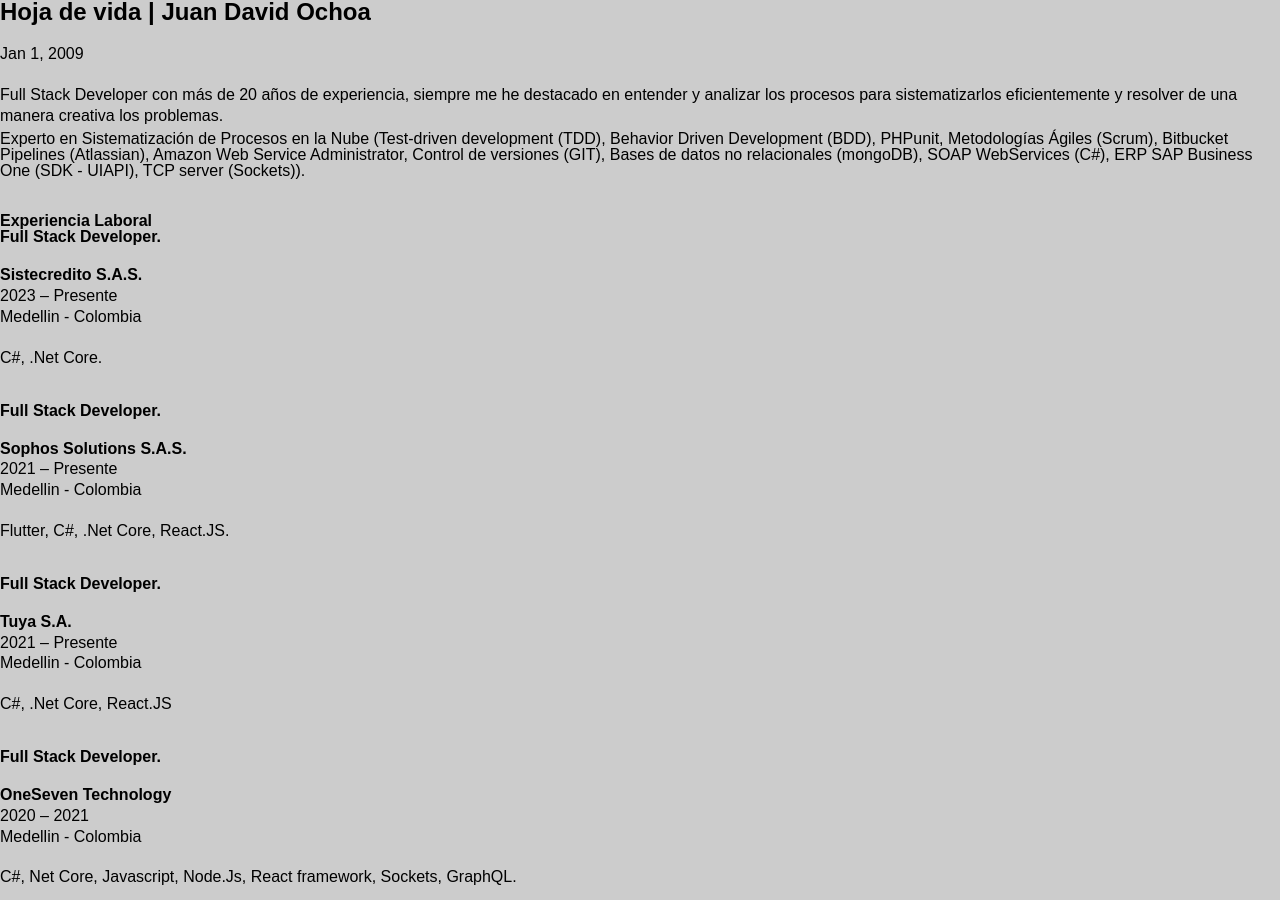
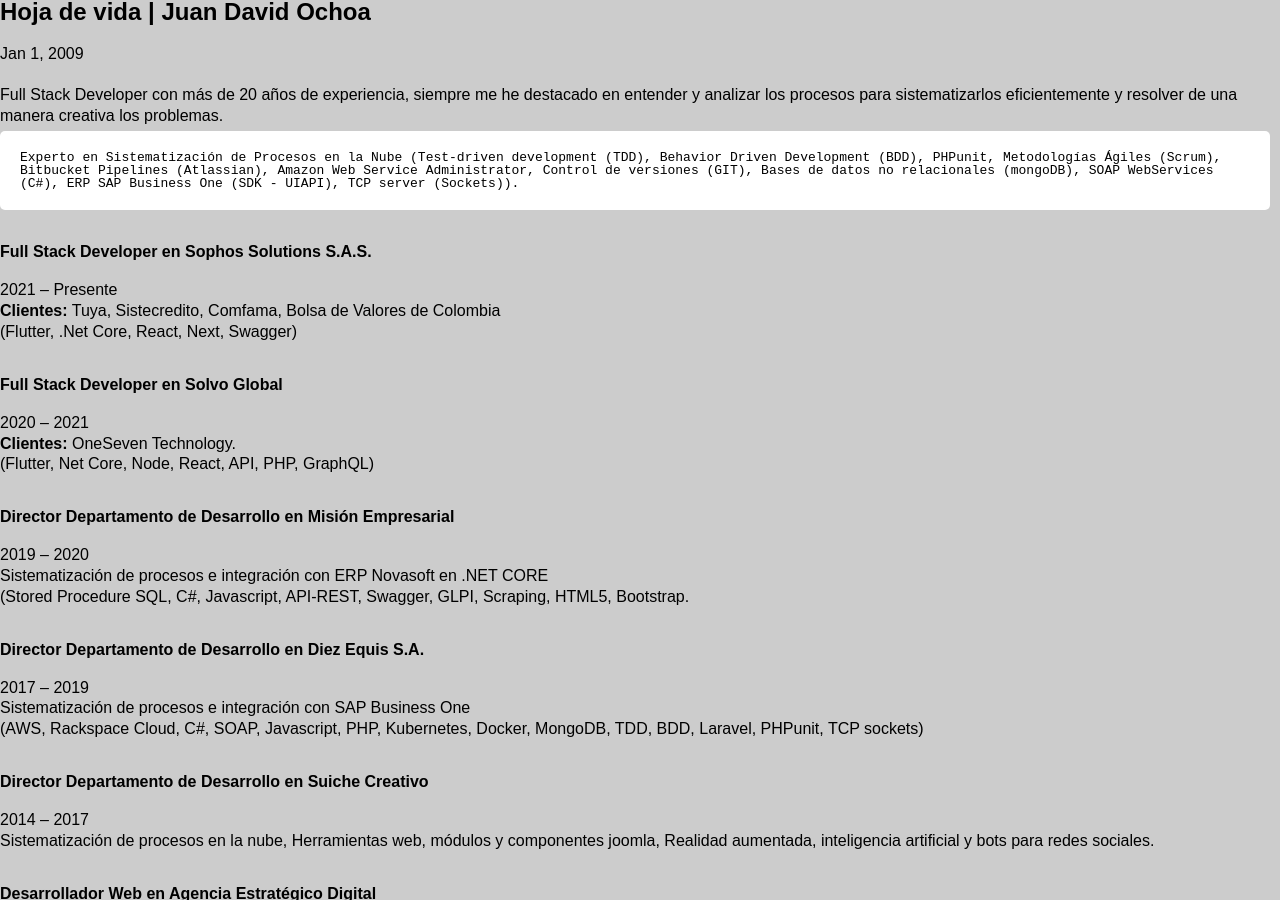
Before and after one commit to codigo8a/codigo8a.github.io, a Jekyll site: the page built from _posts/2009-01-01-hoja-de-vida.md, in a window 1280 px wide. Built offline with Jekyll 4.4.1, drawn with Linux system fonts in a browser that asks for light colours; nearby versions of some CDN libraries.

Commit message:
hoja de vida updated

````diff
--- a/_posts/2009-01-01-hoja-de-vida.md
+++ b/_posts/2009-01-01-hoja-de-vida.md
@@ -7,111 +7,55 @@
 Full Stack Developer con más de 20 años de experiencia, siempre me he destacado en entender y analizar los procesos para  sistematizarlos eficientemente y resolver de una manera creativa los problemas.
 </p>
 
-<blockquote>
+```
 Experto en Sistematización de Procesos en la Nube (Test-driven development (TDD), Behavior Driven Development (BDD), PHPunit, Metodologías Ágiles (Scrum), Bitbucket Pipelines (Atlassian), Amazon Web Service Administrator, Control de versiones (GIT), Bases de datos no relacionales (mongoDB), SOAP WebServices (C#), ERP SAP Business One (SDK - UIAPI), TCP server (Sockets)).
-</blockquote>
+```
+<hr>
 
+### Full Stack Developer en Sophos Solutions S.A.S.
+2021 – Presente<br>
+<b>Clientes:</b> Tuya, Sistecredito, Comfama, Bolsa de Valores de Colombia<br>
+(Flutter, .Net Core, React, Next, Swagger)
 <hr/>
 
-## Experiencia Laboral
-
-### Full Stack Developer.
-**Sistecredito S.A.S.**
-<br>
-2023 – Presente<br>
-Medellin - Colombia<br>
-
-C#, .Net Core.
+### Full Stack Developer en Solvo Global
+2020 – 2021<br>
+<b>Clientes:</b> OneSeven Technology.<br>
+(Flutter, Net Core, Node, React, API, PHP, GraphQL)
 <hr/>
 
-### Full Stack Developer.
-**Sophos Solutions S.A.S.**
-<br>
-2021 – Presente<br>
-Medellin - Colombia<br>
-
-Flutter, C#, .Net Core, React.JS.
+### Director Departamento de Desarrollo en Misión Empresarial
+2019 – 2020<br>
+Sistematización de procesos e integración con ERP Novasoft en .NET CORE<br>
+(Stored Procedure SQL, C#, Javascript, API-REST, Swagger, GLPI, Scraping, HTML5, Bootstrap.
 <hr/>
 
-### Full Stack Developer.
-**Tuya S.A.**
-<br>
-2021 – Presente<br>
-Medellin - Colombia<br>
-
-C#, .Net Core, React.JS
+### Director Departamento de Desarrollo en Diez Equis S.A.
+2017 – 2019<br>
+Sistematización de procesos e integración con SAP Business One<br>
+(AWS, Rackspace Cloud, C#, SOAP, Javascript, PHP, Kubernetes, Docker, MongoDB, TDD, BDD, Laravel, PHPunit, TCP sockets)
 <hr/>
 
-### Full Stack Developer.
-**OneSeven Technology**
-<br>
-2020 – 2021<br>
-Medellin - Colombia<br>
-
-C#, Net Core, Javascript, Node.Js, React framework, Sockets, GraphQL.
+### Director Departamento de Desarrollo en Suiche Creativo
+2014 – 2017<br>
+Sistematización de procesos en la nube, Herramientas web, módulos y componentes joomla, Realidad aumentada, inteligencia artificial y bots para redes sociales.
 <hr/>
 
-### Full Stack Developer.
-**Solvo Global**
-<br>
-2020 – 2021<br>
-Medellin - Colombia<br>
-
-Flutter, C#, Net Core, Javascript, Node.Js, React framework, API, PHP, GraphQL.
+### Desarrollador Web en Agencia Estratégico Digital
+2012 – 2014<br>
+Creación de Herramientas Web y Sistematización de procesos integrados con diversos CMS (Joomla - Wordpress).
 <hr/>
 
-### Director Departamento de Desarrollo.
-**Misión Empresarial**
-<br>
-2019 – 2020<br>
-Medellin - Colombia<br>
-
-Sistematización de procesos e integración con ERP Novasoft en .NET CORE (Stored Procedure SQL, C#, Javascript, API-REST, Swagger, GLPI, Scraping, HTML5, Bootstrap.
-<hr/>
-### Director Departamento de Desarrollo.
-**Diez Equis S.A.**
-<br>
-2017 – 2019<br>
-Medellin - Colombia<br>
-
-Sistematización de procesos e integración con SAP Business One (AWS, Rackspace Cloud, C#, SOAP, Javascript, PHP, Kubernetes, Docker, MongoDB, TDD, BDD, Laravel, PHPunit, TCP sockets)
-<hr/>
-### Director Departamento de Desarrollo.
-**Suiche Creativo**
-<br>
-2014 – 2017<br>
-Medellin - Colombia<br>
-
-Sistematización de procesos en la nube, Herramientas web, módulos y componentes joomla, Realidad aumentada, inteligencia artificial y bots para redes sociales.
-<hr/>
-### Desarrollador Web.
-**Agencia Estratégico Digital**
-<br>
-2012 – 2014<br>
-Medellin - Colombia<br>
-
-Creación de Herramientas Web y Sistematización de procesos integrados con diversos CMS (Joomla - Wordpress).
-<hr/>
-### Director Departamento de Desarrollo.
-**Promesas del Fútbol**
-<br>
+### Director Departamento de Desarrollo en Promesas del Fútbol
 2009 – 2012<br>
-Medellin - Colombia<br>
-
 Creación de plataforma digital para pruebas antropométricas, tecnicas y fisicas, con informes avanzados basados en somatocartas o somatotipo que permiten la evaluación y selección científica de jugadores de fútbol.
 <hr>
-### Director Departamento de Desarrollo.
-**Tactica Web**
-<br>
+
+### Director Departamento de Desarrollo en Tactica Web
 2007 – 2009<br>
-Medellin - Colombia<br>
-
 Sistematización de procesos, Herramientas Web, Gestores de Contenido, Javascript, AJAX, HTML, PHP, MYSQL
 <hr>
-### Director Departamento de Desarrollo.
-**Neon Group**
-<br>
+
+### Director Departamento de Desarrollo en Neon Group
 2006 – 2007<br>
-Medellin - Colombia<br>
-
 Sistematización de procesos, Herramientas Web, Gestores de Contenido, Javascript, AJAX, HTML, PHP, MYSQL
````
